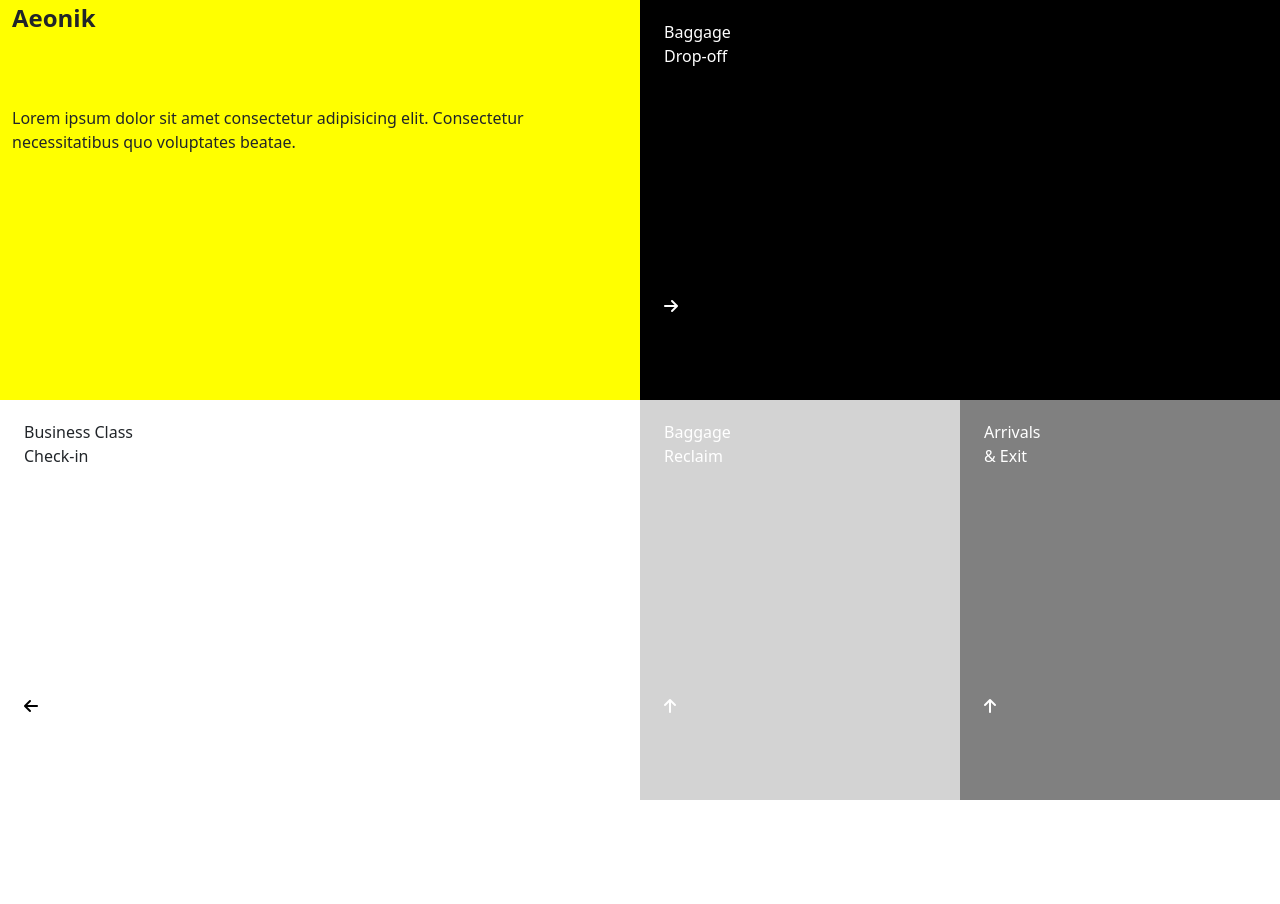
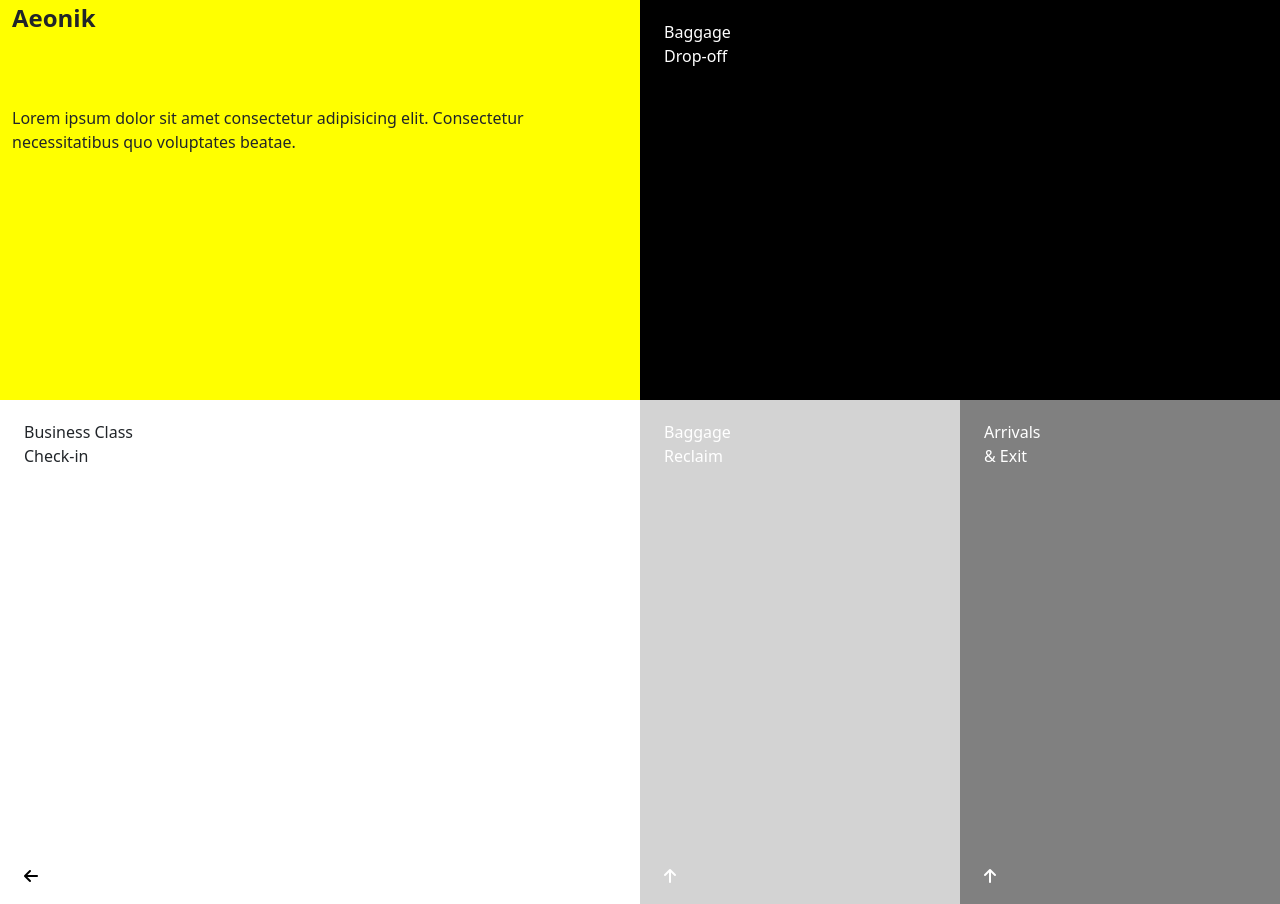
Before and after one commit to MaryNaanu/aeonik, a plain HTML site: page index.html in a window 1280 px wide. Before the commit the page ends 800 px from the top, so only its background shows below. Drawn offline with nearby package versions, Linux system fonts and the light colour scheme.

Commit message:
updated interface

```diff
--- a/index.css
+++ b/index.css
@@ -53,3 +53,14 @@ p{
     font-size: medium;
     padding-top: 70px;
 }
+@media only screen and (min-width:480px ){
+    ul{
+        list-style: none;
+        padding-top: 20px;
+        margin-left: -20px;
+    }
+    i{
+    padding-top: 400px;
+    }
+
+}
```
